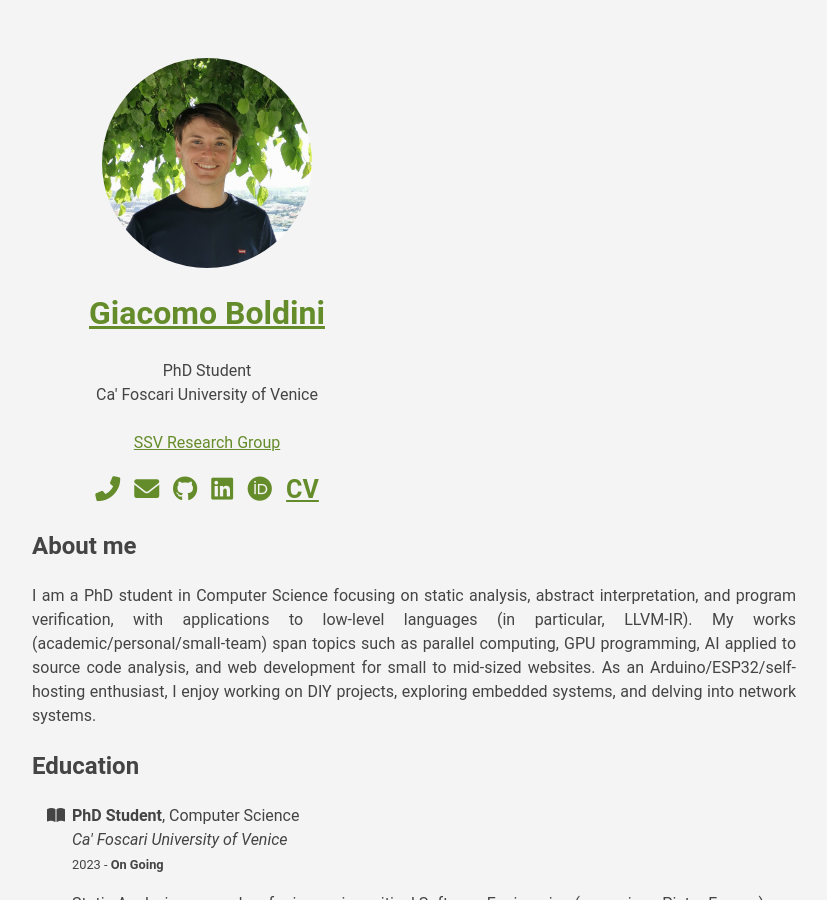
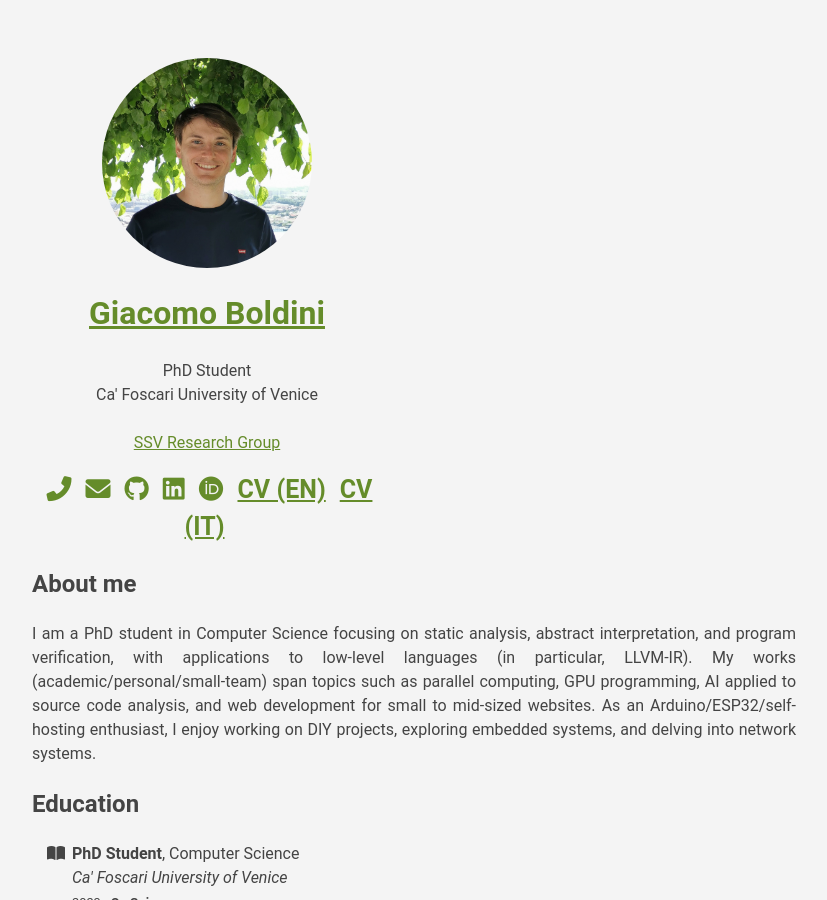
Before and after one commit to giacomoboldini/giacomoboldini.github.io, a Jekyll site: the page built from index.md, in a window 1280 px wide and 900 px high. Shown: the whole window, without its empty margins (26-853 px from the left). Built offline with Jekyll 4.4.1, drawn with Linux system fonts in a browser that asks for light colours; a style sheet for code colours, icons or effects is not loaded; our own code applies the rules of GitHub Pages for plain Markdown files.

Commit message:
Add Italian CV version

```diff
--- a/_config.yml
+++ b/_config.yml
@@ -31,6 +31,7 @@ telephone: +39 3420004222
 orcid: 0009-0006-4741-0033
 email: boldinigiacomo22@gmail.com
 cv: cv/cv.pdf
+cv_it: cv/cv-ita.pdf
 logo: cv/profile.jpg
 
 # Build settings
--- a/_layouts/mylayout.html
+++ b/_layouts/mylayout.html
@@ -38,7 +38,8 @@
           <a target="_blank" href="https://github.com/{{ site.github }}"><i class="fab fa-github"></i></a>
           <a target="_blank" href="https://www.linkedin.com/in/{{ site.linkedin }}"><i class="fab fa-linkedin"></i></a>
           <a target="_blank" href="https://orcid.org/{{ site.orcid }}"><i class="fab fa-orcid"></i></a>
-          <a target="_blank" href="{{ site.cv | relative_url }}"><span class="cv-icon">CV</span></a>
+          <a target="_blank" href="{{ site.cv | relative_url }}"><span class="cv-icon">CV (EN)</span></a>
+          <a target="_blank" href="{{ site.cv_it | relative_url }}"><span class="cv-icon">CV (IT)</span></a>
         </div>
 
       </header>
```
Also changed, not shown: 25 other files.
